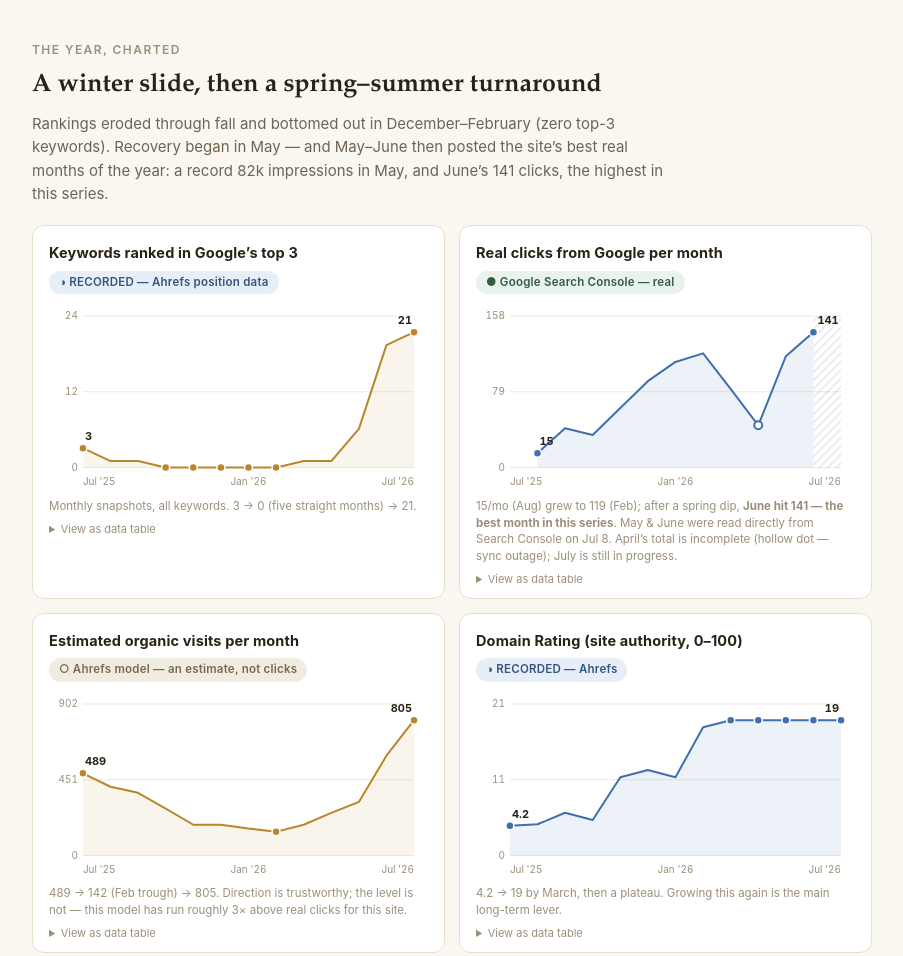
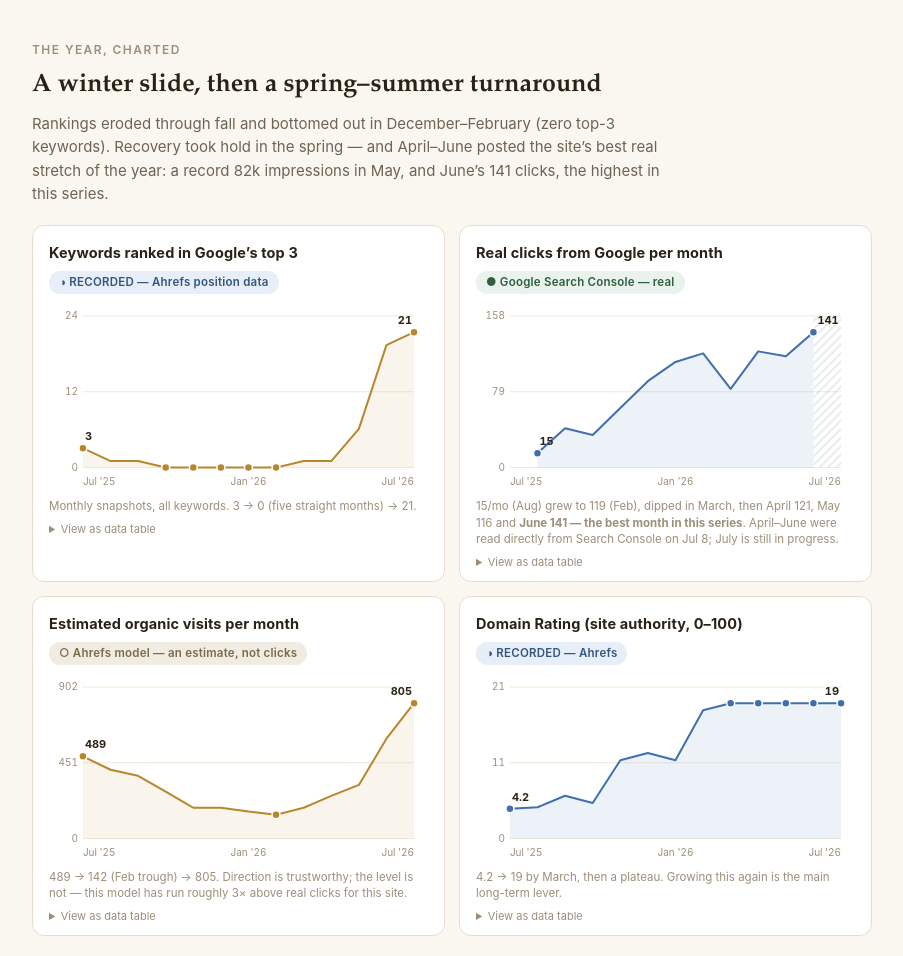
Before and after one commit to shrtarrant-hub/shr-search-report, a plain HTML site: page index.html in a window 1280 px wide. Shown: the part 539-1495 px from the top of the page, without its empty margins (188-1091 px from the left). Drawn offline with Linux system fonts and the light colour scheme.

Commit message:
April real total 121 clicks / 60.2K impressions (was partial 44)
Co-Authored-By: Claude Fable 5 <noreply@anthropic.com>

```diff
--- a/index.html
+++ b/index.html
@@ -270,7 +270,7 @@
   <section>
     <div class="kicker">The year, charted</div>
     <h2>A winter slide, then a spring&ndash;summer turnaround</h2>
-    <p class="lede">Rankings eroded through fall and bottomed out in December&ndash;February (zero top-3 keywords). Recovery began in May &mdash; and May&ndash;June then posted the site&rsquo;s best real months of the year: a record 82k impressions in May, and June&rsquo;s 141 clicks, the highest in this series.</p>
+    <p class="lede">Rankings eroded through fall and bottomed out in December&ndash;February (zero top-3 keywords). Recovery took hold in the spring &mdash; and April&ndash;June posted the site&rsquo;s best real stretch of the year: a record 82k impressions in May, and June&rsquo;s 141 clicks, the highest in this series.</p>
     <div class="charts">
 
       <figure class="chart s1" id="c-top3">
@@ -282,7 +282,7 @@
       <figure class="chart s2" id="c-clicks">
         <h3>Real clicks from Google per month</h3>
         <div class="src"><span class="chip real">&#9679; Google Search Console &mdash; real</span></div>
-        <figcaption>15/mo (Aug) grew to 119 (Feb); after a spring dip, <strong>June hit 141 &mdash; the best month in this series</strong>. May &amp; June were read directly from Search Console on Jul&nbsp;8. April&rsquo;s total is incomplete (hollow dot &mdash; sync outage); July is still in progress.</figcaption>
+        <figcaption>15/mo (Aug) grew to 119 (Feb), dipped in March, then April 121, May 116 and <strong>June 141 &mdash; the best month in this series</strong>. April&ndash;June were read directly from Search Console on Jul&nbsp;8; July is still in progress.</figcaption>
       </figure>
 
       <figure class="chart s1" id="c-est">
@@ -395,7 +395,7 @@
     <h2 class="serif">How to read these numbers (the honest part)</h2>
     <ul>
       <li><strong>Estimates are labeled estimates.</strong> Ahrefs &ldquo;traffic&rdquo; is a model; in the months where both existed, it ran roughly 3&times; above real Search Console clicks for this site. Trust its direction, not its level.</li>
-      <li><strong>One month is still incomplete.</strong> The automated Search Console feed broke April 6 (reconnected July 3, still backfilling), so April&rsquo;s monthly total is partial. The May and June figures were read directly from Search Console itself on July 8 &mdash; real numbers, straight from the source.</li>
+      <li><strong>How the newest months were sourced.</strong> The automated Search Console feed broke April 6 (reconnected July 3, still backfilling), so the April&ndash;June figures were read directly from Search Console itself on July 8 &mdash; real numbers, straight from the source.</li>
       <li><strong>Timing vs. credit.</strong> The ranking recovery began in May, before the hands-on work started June 11. The June&ndash;July gains (kitchen terms to #1&ndash;3, bathroom onto page 1, top-3 count 19 &rarr; 21, and the best real click and impression months in this series) are consistent with the work &mdash; but one site&rsquo;s data can&rsquo;t prove cause.</li>
       <li><strong>Authority rose before the engagement.</strong> DR 4.2 &rarr; 19 happened between July 2025 and March 2026 and has been flat since. Recent &ldquo;new links&rdquo; were mostly a spam flood &mdash; now disavowed, which protects the site but was claimed as no ranking gain.</li>
       <li><strong>Still weak, on purpose in this report:</strong> the local map pack is flat (~2% visibility across 10 weekly grid scans), reviews are stalled at 120, and the homepage still earns ~95% of all search traffic while the kitchen/bathroom pages don&rsquo;t rank on their own yet &mdash; that&rsquo;s the biggest untapped lever for the next stretch.</li>
@@ -418,8 +418,8 @@
   var CHARTS = [
     { id: "c-top3",   name: "Top-3 keywords", start: 0,
       data: [3,1,1,0,0,0,0,0,1,1,6,19,21] },
-    { id: "c-clicks", name: "Real clicks", start: 1, gapAfter: true, partialIdx: 8,
-      data: [15,41,34,62,90,110,119,82,44,116,141] },
+    { id: "c-clicks", name: "Real clicks", start: 1, gapAfter: true,
+      data: [15,41,34,62,90,110,119,82,121,116,141] },
     { id: "c-est",    name: "Est. visits", start: 0,
       data: [489,409,373,279,183,184,161,142,183,254,319,594,805] },
     { id: "c-dr",     name: "Domain Rating", start: 0,
```
